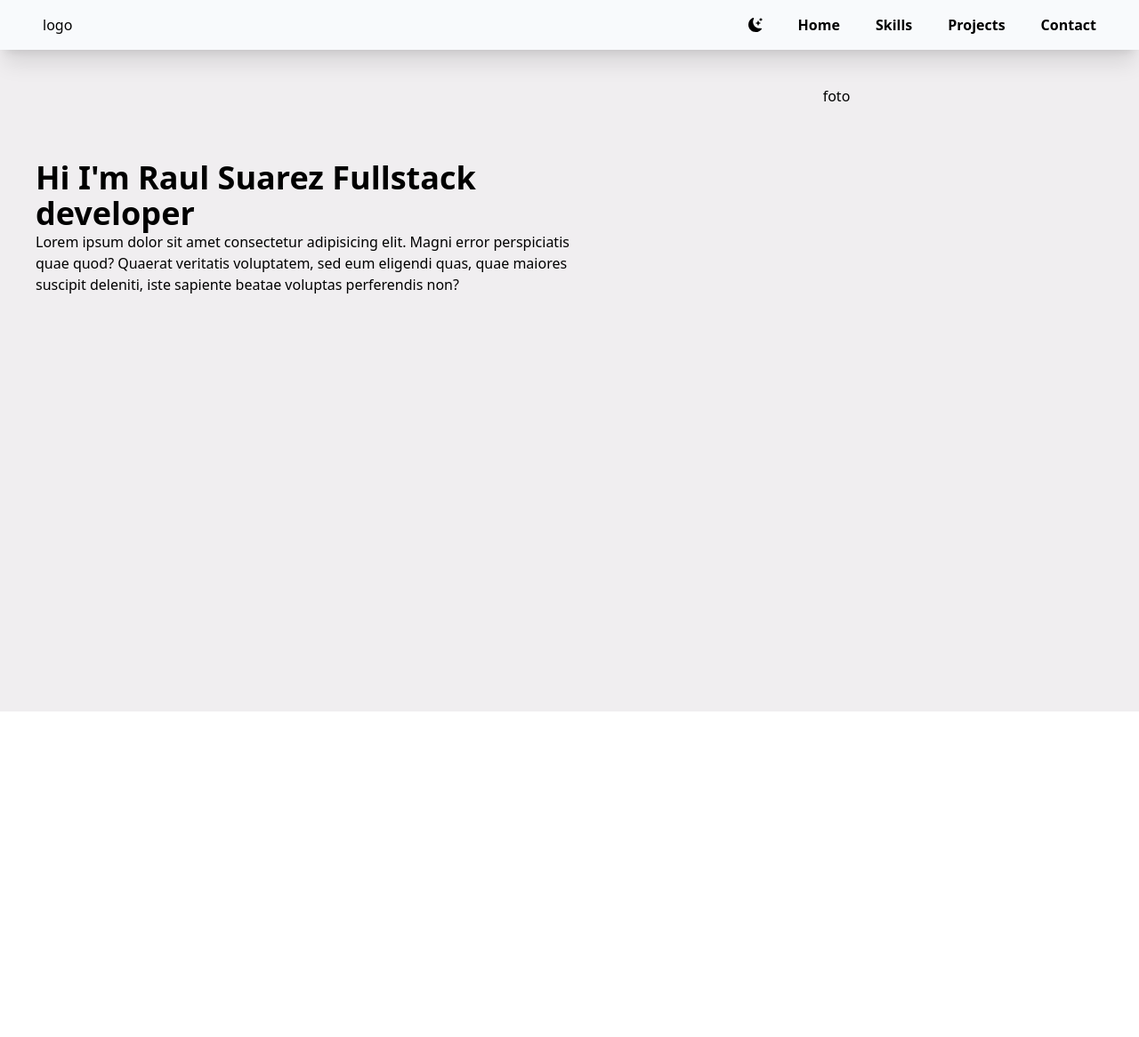
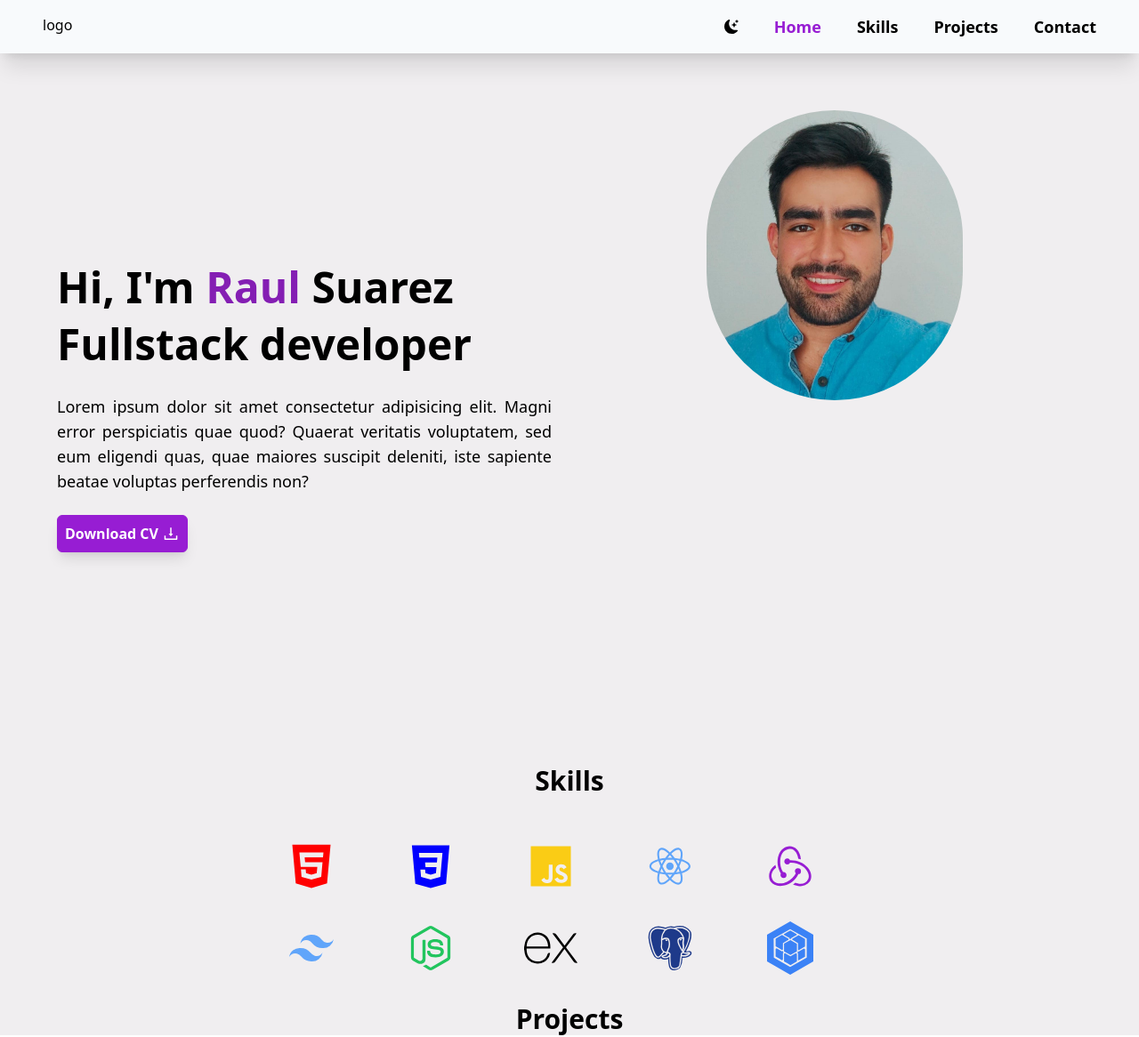
Before and after one commit to RSuarezLastra/Portfolio, a React (Vite) app: page / in a window 1280 px wide. Shown: the whole page at 89% size. Before the commit the page ends 800 px from the top, so only its background shows below. Built offline with nearby package versions, Linux system fonts and the light colour scheme.

Commit message:
empezando seccion skilss y projects

```diff
--- /dev/null
+++ b/src/components/Button.jsx
@@ -0,0 +1,12 @@
+const ButtonOne = (props) => {
+
+    return (
+        <>
+            <button className='border border-seance-700 hover:text-seance-800 rounded-md shadow-lg py-2 px-2 text-white font-bold bg-seance-700 hover:bg-shark-100 flex items-center gap-1'
+                onClick={props.onClick}> {props.label} <span>{props.icon}</span> </button>
+
+        </>
+    );
+}
+
+export default ButtonOne;
--- a/src/components/Intro.jsx
+++ b/src/components/Intro.jsx
@@ -1,13 +1,23 @@
+import imagen from '/src/img/foto_raul.jpeg'
+import ButtonOne from './Button'
+import { AiOutlineDownload } from 'react-icons/ai'
 
 const Intro = () => {
-    return(
-        <div className="grid grid-cols-2 h-[400px] p-10">
+    return (
+        <div className="grid  grid-cols-1 md:grid-cols-2 gap-0 md:gap-10 min-h-screen p-8 md:p-10 lg:p-16 ">
             <div className="flex flex-col justify-center">
-                <h1 className="text-4xl font-semibold">Hi I'm Raul Suarez Fullstack developer</h1>
-                <p>Lorem ipsum dolor sit amet consectetur adipisicing elit. Magni error perspiciatis quae quod? Quaerat veritatis voluptatem, sed eum eligendi quas, quae maiores suscipit deleniti, iste sapiente beatae voluptas perferendis non?</p>
+                <h1 className="text-center sm:text-left text-3xl sm:text-5xl font-semibold mb-1 md:mb-4">
+                    Hi, I'm <span className='text-seance-800'>Raul</span> Suarez</h1>
+                <h1 className="text-center sm:text-left text-3xl sm:text-5xl font-semibold ">Fullstack developer</h1>
+                <p className='sm:text-lg mt-4 md:mt-8 text-justify'>Lorem ipsum dolor sit amet consectetur adipisicing elit. Magni error perspiciatis quae quod? Quaerat veritatis voluptatem, sed eum eligendi quas, quae maiores suscipit deleniti, iste sapiente beatae voluptas perferendis non?</p>
+                <div className='mt-6'>
+                    <ButtonOne label="Download CV" icon={<AiOutlineDownload size={20}/>} />
+                </div>
             </div>
-            <div className="flex justify-center">
-                foto
+            <div className="flex justify-center w-full mt-10 md:mt-0">
+                <div className='w-72 rounded-full'>
+                    <img src={imagen} alt="Foto de Perfil" className='w-full rounded-full ' />
+                </div>
             </div>
         </div>
     )
--- a/src/components/Nav.jsx
+++ b/src/components/Nav.jsx
@@ -13,21 +13,21 @@ const Nav = () => {
                     <li>
                         <BsMoonStarsFill size={16} className="cursor-pointer"/>
                     </li>
-                    <li className="ml-10 font-semibold">
+                    <li className="ml-10 text-lg font-semibold text-seance-700">
                         <Link to="/">Home</Link>
                     </li>
-                    <li className="ml-10 font-semibold">
+                    <li className="ml-10 text-lg font-semibold">
                         <Link to="/skills">Skills</Link>
                     </li>
-                    <li className="ml-10 font-semibold">
+                    <li className="ml-10 text-lg font-semibold">
                         <Link to="/projects">Projects</Link>
                     </li>
-                    <li className="ml-10 font-semibold">
+                    <li className="ml-10 text-lg font-semibold">
                         <Link to="/contact">Contact</Link>
                     </li>
                 </ul>
                 <div className="md:hidden">
-                    <AiOutlineMenu size={20}/>
+                    <AiOutlineMenu size={25}/>
                 </div>
             </nav>
         </>
--- /dev/null
+++ b/src/components/Projects.jsx
@@ -0,0 +1,11 @@
+
+const Projects = () => {
+    return(
+        <div>
+            <h2 className="text-center font-semibold text-3xl">Projects</h2>
+        </div>
+    )
+
+}
+
+export default Projects;
--- /dev/null
+++ b/src/components/Skills.jsx
@@ -0,0 +1,26 @@
+import { AiFillHtml5 } from 'react-icons/ai'
+import { DiCss3, DiReact } from 'react-icons/di'
+import { SiExpress, SiSequelize } from 'react-icons/si'
+import {BiLogoPostgresql, BiLogoJavascript,BiLogoRedux,BiLogoTailwindCss,BiLogoNodejs } from 'react-icons/bi'
+
+const Skills = () => {
+    return(
+        <div className='w-full'>
+            <h2 className="text-center font-semibold text-3xl">Skills</h2>
+            <div className="mx-auto w-1/2 grid grid-cols-5 mt-12 mb-8 gap-8">
+                <AiFillHtml5 size={60} color='red'/>
+                <DiCss3 size={60} color='blue'/>
+                <BiLogoJavascript size={60} className='text-yellow-400'/>
+                <DiReact size={60} className='text-blue-400'/>
+                <BiLogoRedux size={60} className='text-seance-700'/>
+                <BiLogoTailwindCss size={60} className='text-blue-400'/>
+                <BiLogoNodejs size={60} className='text-green-500'/>
+                <SiExpress  size={60} />
+                <BiLogoPostgresql size={60} className='text-blue-900'/>
+                <SiSequelize  size={60} className='text-blue-500'/>
+            </div>
+        </div>
+    )
+}
+
+export default Skills;
--- a/src/views/Home.jsx
+++ b/src/views/Home.jsx
@@ -1,11 +1,15 @@
 import Nav from "../components/Nav";
 import Intro from "../components/Intro";
+import Skills from "../components/Skills";
+import Projects from "../components/Projects";
 
 const Home = () => {
     return(
         <div className="bg-shark-100 dark:shadow-shark-900 min-h-screen">
             <Nav/>
             <Intro/>
+            <Skills/>
+            <Projects/>
         </div>
     )
 }
```
Also changed, not shown: src/img/foto_raul.jpeg (added).
